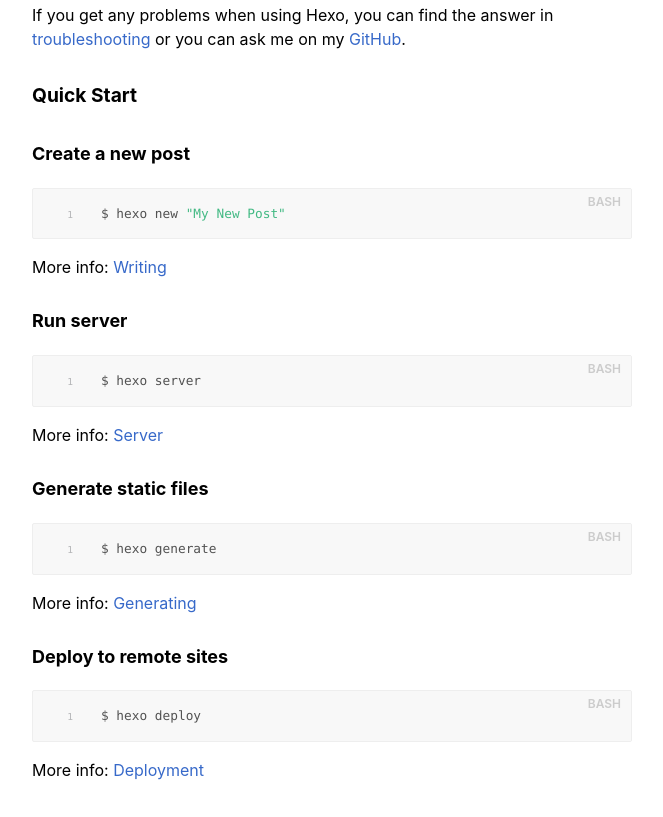
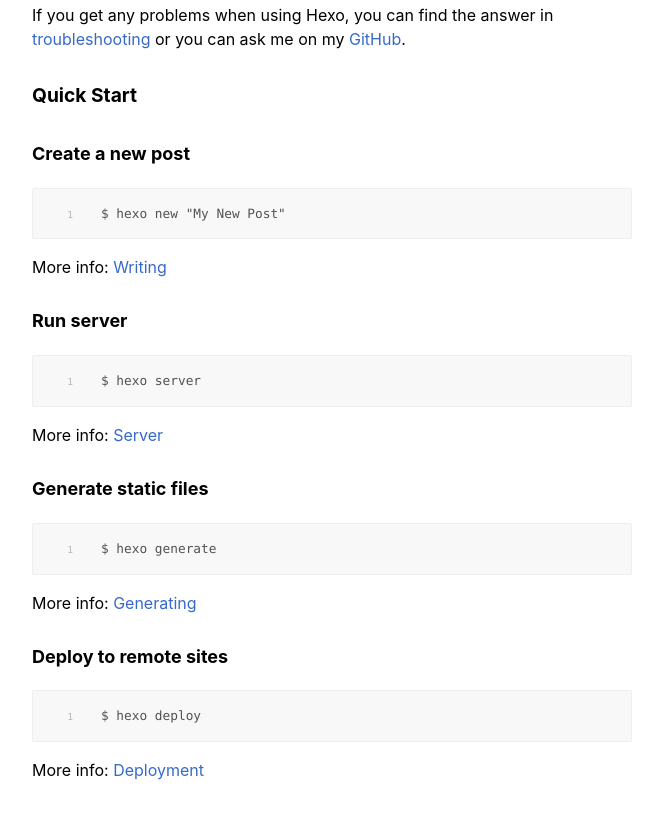
Before and after one commit to salpid/salpid.github.io, a plain HTML site: page 2018/12/07/hello-world/index.html in a window 1280 px wide. Shown: the part 467-1284 px from the top of the page, without its empty margins (308-971 px from the left). Drawn offline with Linux system fonts and the light colour scheme; a script that the page names is missing.

Commit message:
Site updated: 2018-12-08 12:53:08

```diff
--- a/2018/12/07/hello-world/index.html
+++ b/2018/12/07/hello-world/index.html
@@ -135,13 +135,13 @@
         <div class="entry-content has_line_number">
           <p>Welcome! This is my first post base on <a href="https://hexo.io/" target="_blank" rel="noopener">Hexo</a>, a fast, simple &amp; powerful blog framework. If you want to do this with me, check Hexo <a href="https://hexo.io/docs/" target="_blank" rel="noopener">documentation</a> for more info.<br><a id="more"></a></p>
 <p>If you get any problems when using Hexo, you can find the answer in <a href="https://hexo.io/docs/troubleshooting.html" target="_blank" rel="noopener">troubleshooting</a> or you can ask me on my <a href="https://github.com/salpid" target="_blank" rel="noopener">GitHub</a>.</p>
-<h2 id="Quick-Start"><a href="#Quick-Start" class="headerlink" title="Quick Start"></a>Quick Start</h2><h3 id="Create-a-new-post"><a href="#Create-a-new-post" class="headerlink" title="Create a new post"></a>Create a new post</h3><figure class="highlight bash"><table><tr><td class="gutter"><pre><span class="line">1</span><br></pre></td><td class="code"><pre><span class="line">$ hexo new <span class="string">"My New Post"</span></span><br></pre></td></tr></table></figure>
+<h2 id="Quick-Start"><a href="#Quick-Start" class="headerlink" title="Quick Start"></a>Quick Start</h2><h3 id="Create-a-new-post"><a href="#Create-a-new-post" class="headerlink" title="Create a new post"></a>Create a new post</h3><figure class="highlight plain"><table><tr><td class="gutter"><pre><span class="line">1</span><br></pre></td><td class="code"><pre><span class="line">$ hexo new &quot;My New Post&quot;</span><br></pre></td></tr></table></figure>
 <p>More info: <a href="https://hexo.io/docs/writing.html" target="_blank" rel="noopener">Writing</a></p>
-<h3 id="Run-server"><a href="#Run-server" class="headerlink" title="Run server"></a>Run server</h3><figure class="highlight bash"><table><tr><td class="gutter"><pre><span class="line">1</span><br></pre></td><td class="code"><pre><span class="line">$ hexo server</span><br></pre></td></tr></table></figure>
+<h3 id="Run-server"><a href="#Run-server" class="headerlink" title="Run server"></a>Run server</h3><figure class="highlight plain"><table><tr><td class="gutter"><pre><span class="line">1</span><br></pre></td><td class="code"><pre><span class="line">$ hexo server</span><br></pre></td></tr></table></figure>
 <p>More info: <a href="https://hexo.io/docs/server.html" target="_blank" rel="noopener">Server</a></p>
-<h3 id="Generate-static-files"><a href="#Generate-static-files" class="headerlink" title="Generate static files"></a>Generate static files</h3><figure class="highlight bash"><table><tr><td class="gutter"><pre><span class="line">1</span><br></pre></td><td class="code"><pre><span class="line">$ hexo generate</span><br></pre></td></tr></table></figure>
+<h3 id="Generate-static-files"><a href="#Generate-static-files" class="headerlink" title="Generate static files"></a>Generate static files</h3><figure class="highlight plain"><table><tr><td class="gutter"><pre><span class="line">1</span><br></pre></td><td class="code"><pre><span class="line">$ hexo generate</span><br></pre></td></tr></table></figure>
 <p>More info: <a href="https://hexo.io/docs/generating.html" target="_blank" rel="noopener">Generating</a></p>
-<h3 id="Deploy-to-remote-sites"><a href="#Deploy-to-remote-sites" class="headerlink" title="Deploy to remote sites"></a>Deploy to remote sites</h3><figure class="highlight bash"><table><tr><td class="gutter"><pre><span class="line">1</span><br></pre></td><td class="code"><pre><span class="line">$ hexo deploy</span><br></pre></td></tr></table></figure>
+<h3 id="Deploy-to-remote-sites"><a href="#Deploy-to-remote-sites" class="headerlink" title="Deploy to remote sites"></a>Deploy to remote sites</h3><figure class="highlight plain"><table><tr><td class="gutter"><pre><span class="line">1</span><br></pre></td><td class="code"><pre><span class="line">$ hexo deploy</span><br></pre></td></tr></table></figure>
 <p>More info: <a href="https://hexo.io/docs/deployment.html" target="_blank" rel="noopener">Deployment</a></p>
 
         </div>
```
